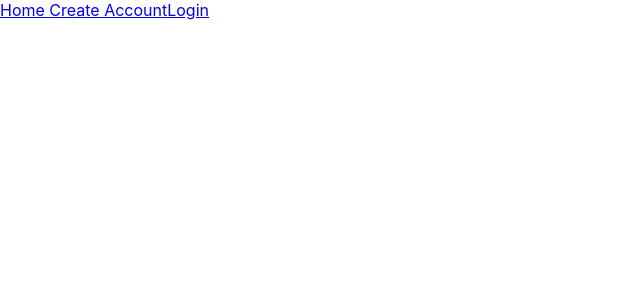
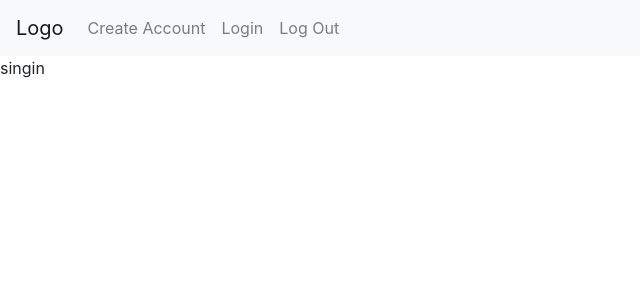
Before and after one commit to sabeloeric/image-uploader, a React (Create React App) app: page /signin in a window 1280 px wide. Shown: the top 300 px of the page, without its empty margins (0-640 px from the left). Built offline with nearby package versions, Linux system fonts and the light colour scheme.

Commit message:
styled navbar

```diff
--- a/package.json
+++ b/package.json
@@ -6,7 +6,9 @@
     "@testing-library/jest-dom": "^4.2.4",
     "@testing-library/react": "^9.5.0",
     "@testing-library/user-event": "^7.2.1",
+    "bootstrap": "^4.5.0",
     "react": "^16.13.1",
+    "react-bootstrap": "^1.3.0",
     "react-dom": "^16.13.1",
     "react-router-dom": "^5.2.0",
     "react-scripts": "3.4.1"
--- a/src/App.js
+++ b/src/App.js
@@ -6,16 +6,18 @@ import Register from './components/Register'
 import Home from './components/Home'
 import Signin from './components/Signin'
 import NotFound from './components/NotFound'
-import Navbar from './components/Navbar'
+import Menu from './components/Menu'
+import Logout from './components/Logout'
 
 function App() {
   return (
     <main>
+      <Menu />
       <Switch>
-        <Navbar />
-        <Route path='/' component={Home} />
+        <Route exact path='/' component={Home} />
         <Route path='/register' component={Register} />
         <Route path='/signin' component={Signin} />
+        <Route path='/signout' component={Logout} />
         <Route component={NotFound} />
       </Switch>
     </main>
--- a/src/components/Logout.js
+++ b/src/components/Logout.js
@@ -0,0 +1,9 @@
+import React from 'react'
+
+export default function Logout() {
+    return (
+        <div>
+            logout
+        </div>
+    )
+}
--- /dev/null
+++ b/src/components/Menu.js
@@ -0,0 +1,27 @@
+import React, {useState} from 'react'
+import { Link} from 'react-router-dom';
+import {Navbar, Nav} from 'react-bootstrap'
+
+export default function Menu() {
+
+    const [isLogedIn, setIsLogedIn] = useState(false);
+
+    return (
+
+        <Navbar bg="light" expand="lg">
+            <Navbar.Brand href="/">Logo</Navbar.Brand>
+            <Nav className="mr-auto">
+                <Nav.Link href="/register">Create Account</Nav.Link>
+                <Nav.Link href="/signin">Login</Nav.Link>
+                <Nav.Link href="/signout">Log Out</Nav.Link>
+            </Nav>
+        </Navbar>
+ /*       <div>
+
+            <Link to="/">Home </Link>
+            <Link to="/register">Create Account</Link>
+            <Link to="/signin">Login</Link>
+        </div>
+}*/
+    )
+}
--- a/src/components/Navbar.js
+++ /dev/null
@@ -1,12 +0,0 @@
-import React from 'react'
-import { Link} from 'react-router-dom';
-
-export default function Navbar() {
-    return (
-        <div>
-            <Link to="/">Home </Link>
-            <Link to="/register">Create Account</Link>
-            <Link to="/signin">Login</Link>
-        </div>
-    )
-}
--- a/src/components/Signin.js
+++ b/src/components/Signin.js
@@ -0,0 +1,9 @@
+import React from 'react'
+
+export default function Signin() {
+    return (
+        <div>
+            singin
+        </div>
+    )
+}
--- a/src/index.js
+++ b/src/index.js
@@ -3,6 +3,9 @@ import { BrowserRouter, Route, Switch } from "react-router-dom";
 import ReactDOM from "react-dom";
 import "./index.css";
 import App from "./App";
+
+import 'bootstrap/dist/css/bootstrap.min.css';
+
 
 ReactDOM.render(
   <BrowserRouter>
```
Also changed, not shown: 1 other file (tests, documents, lock files or other folders).
